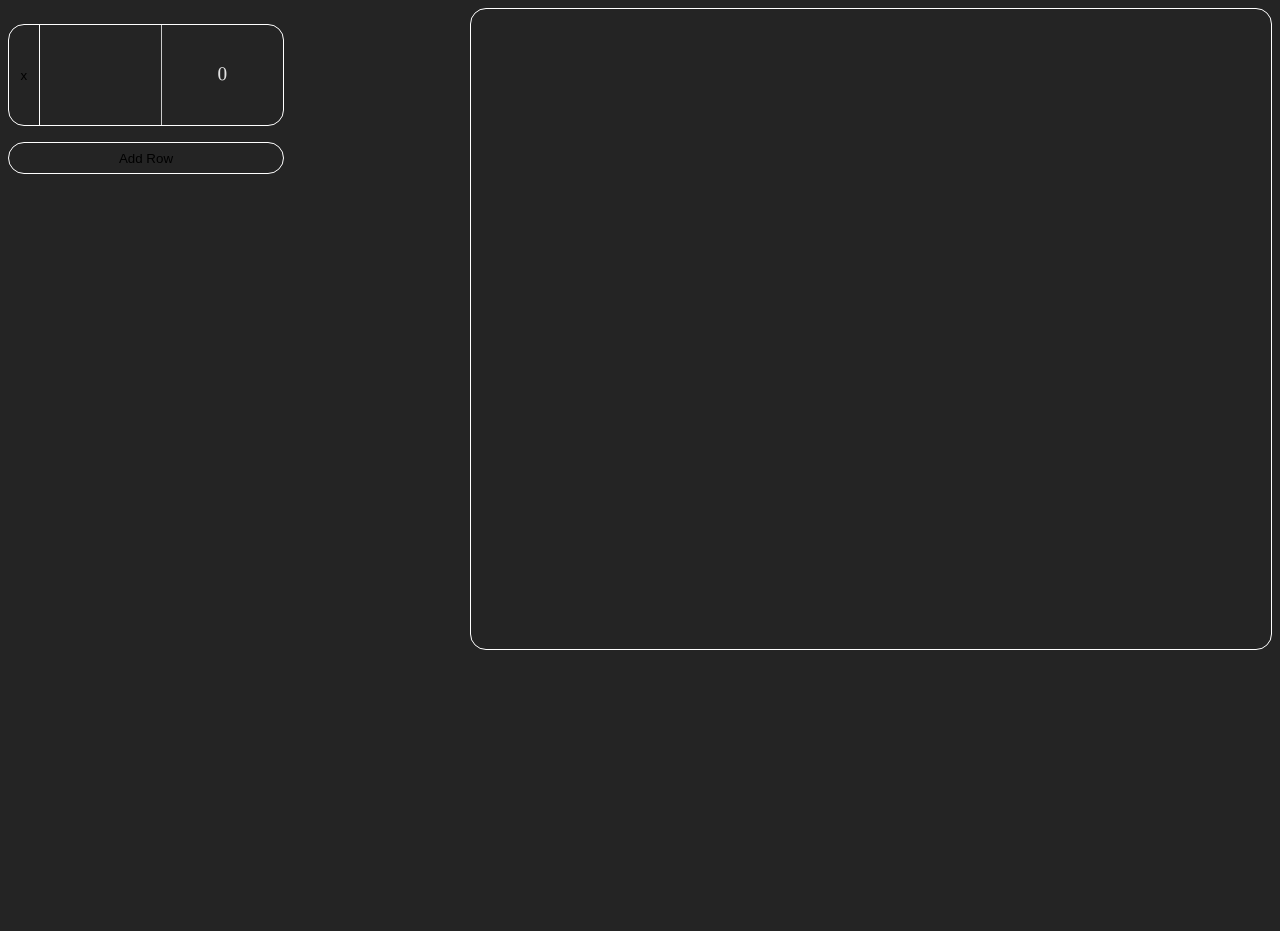
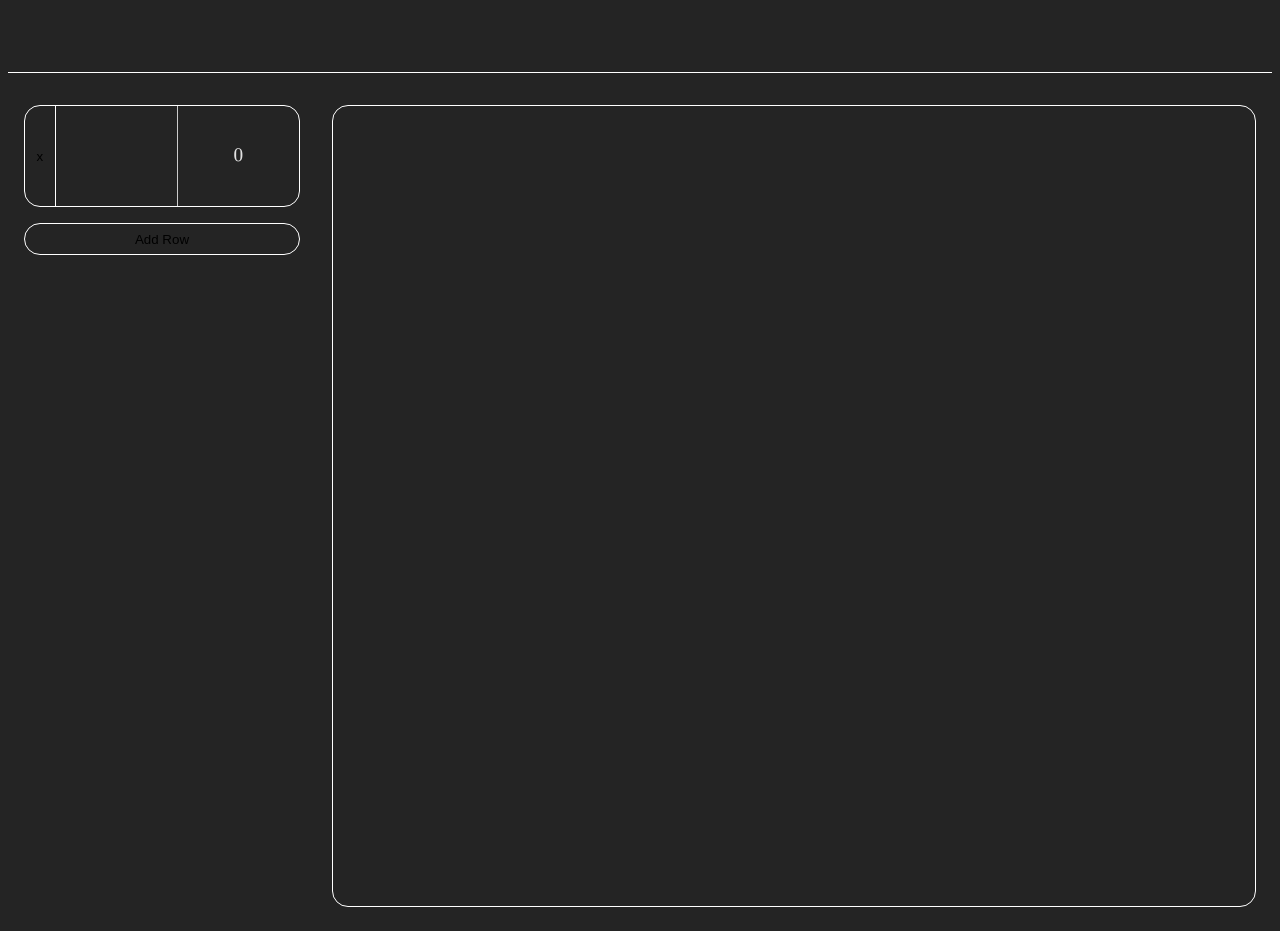
Before and after one commit to cjgnass/LinearAlgebraCalculator, a React (Vite) app: page / in a window 1280 px wide. Before the commit the page ends 800 px from the top, so only its background shows below. Built offline with nearby package versions, Linux system fonts and the light colour scheme.

Commit message:
created a head area and a body area. Graph area dynamically resizes

```diff
--- a/src/App.css
+++ b/src/App.css
@@ -1,37 +1,39 @@
 .main {
-  display: inline-flex
+  width: 100%;
 }
+
+.head {
+  border-bottom: 1px solid white;
+  height: 4rem;
+  width: 100%;
+}
+.body {
+  display: flex;
+  flex-direction: row;
+  flex-wrap: nowrap;
+  padding: 1rem;
+
+}
+
+
 .calc-area {
   display: inline-flex;
   flex-direction: column;
-  /* border: 1px solid white; */
-  /* border-radius: 1rem; */
-
+  margin-right: 1rem;
 }
 
 .calc-row {
   display: inline-flex;
   flex-direction: row;
   margin-top: 1rem;
-  /* border-bottom: 1px solid white; */
   border: 1px solid white;
   border-radius: 1rem;
 }
 
 .remove-button {
-  /* border: 1px solid white; */
-  /* background: transparent; */
-  /* border-bottom: 1px solid white; */
-  /* border-top: 1px solid white; */
   width: 2rem;
   background: transparent;
   border: 0px;
-  /* border-left: 1px solid white; */
-  /* border-radius-left: 1rem; */
-  /* border-right: 1px solid white; */
-  /* border-bottom: 1px solid white; */
-  /* border-top: 1px solid white; */
-  /* border-bottom: 1px solid white; */
 }
 
 .add-button {
@@ -43,9 +45,11 @@
 }
 
 .graph-area {
-  float: right;
-  height: 40rem;
-  min-width: 50rem;
+  margin-top: 1rem;
+  margin-left: 1rem;
+  height: 50rem;
+  flex: 1 1 auto;
+  min-width: 0;
   border : 1px solid white;
   border-radius: 1rem;
 
--- a/src/App.tsx
+++ b/src/App.tsx
@@ -21,7 +21,9 @@ function App() {
   };
 
   return (
-    <>
+    <div className="main">
+      <div className="head"></div>
+      <div className="body">
         <div className="calc-area">
           {rows.map((row) => (
             <div className="calc-row" key={row.id}>
@@ -41,7 +43,8 @@ function App() {
           </button>
         </div>
         <div className="graph-area"></div>
-    </>
+      </div>
+    </div>
   );
 }
 
```
Lines whose indentation alone changed are shown as unchanged.
